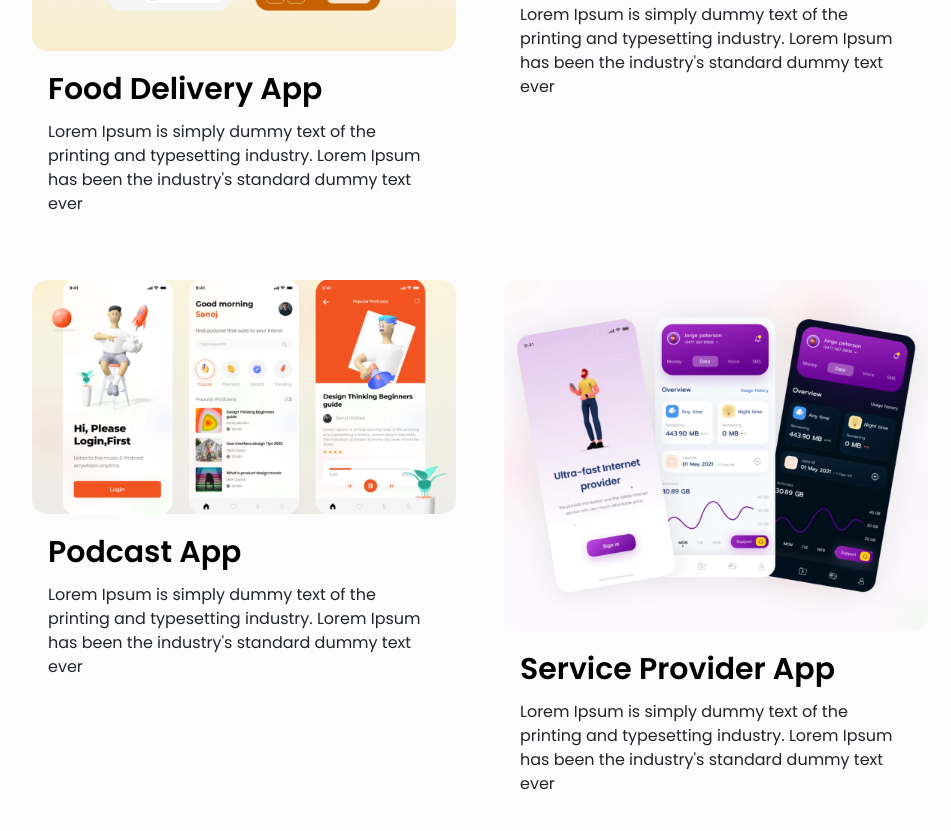
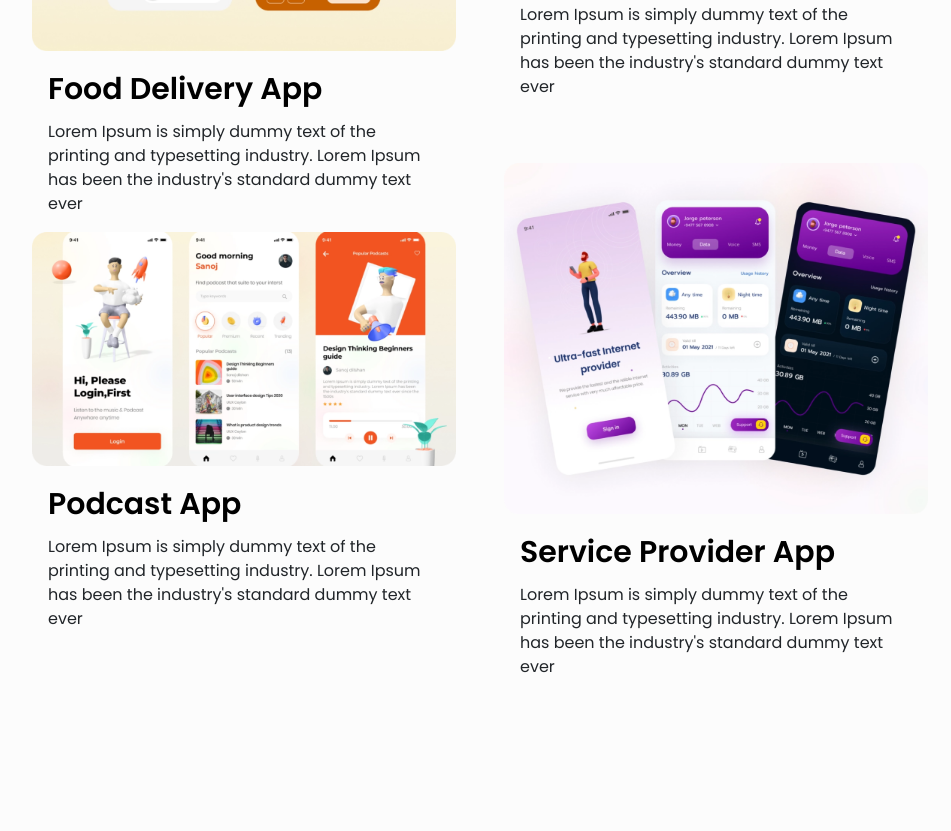
Before and after one commit to thaolaptrinh/landing-page, a website: page digital-agency/index.html in a window 1280 px wide. Shown: the part 3469-4300 px from the top of the page, without its empty margins (160-1111 px from the left). Drawn offline with nearby package versions, Linux system fonts and the light colour scheme.

Commit message:
Initial commit

```diff
--- a/digital-agency/index.html
+++ b/digital-agency/index.html
@@ -233,6 +233,21 @@
                   </p>
                 </div>
               </div>
+              <div class="card text-start border-0 bg-transparent">
+                <img
+                  class="card-img-top"
+                  src="./images/our-work-3.png"
+                  alt="Title"
+                />
+                <div class="card-body">
+                  <h4 class="card-title">Podcast App</h4>
+                  <p class="card-text">
+                    Lorem Ipsum is simply dummy text of the printing and
+                    typesetting industry. Lorem Ipsum has been the industry's
+                    standard dummy text ever
+                  </p>
+                </div>
+              </div>
             </div>
             <div class="col-md-6">
               <div class="card text-start border-0 bg-transparent">
@@ -250,28 +265,7 @@
                   </p>
                 </div>
               </div>
-            </div>
-
-            <div class="col-md-6">
-              <div class="card text-start border-0 bg-transparent">
-                <img
-                  class="card-img-top"
-                  src="./images/our-work-3.png"
-                  alt="Title"
-                />
-                <div class="card-body">
-                  <h4 class="card-title">Podcast App</h4>
-                  <p class="card-text">
-                    Lorem Ipsum is simply dummy text of the printing and
-                    typesetting industry. Lorem Ipsum has been the industry's
-                    standard dummy text ever
-                  </p>
-                </div>
-              </div>
-            </div>
-
-            <div class="col-md-6">
-              <div class="card text-start border-0 bg-transparent">
+              <div class="card text-start border-0 bg-transparent mt-5">
                 <img
                   class="card-img-top"
                   src="./images/our-work-4.png"
@@ -287,6 +281,8 @@
                 </div>
               </div>
             </div>
+
+
           </div>
         </div>
       </section>
```
